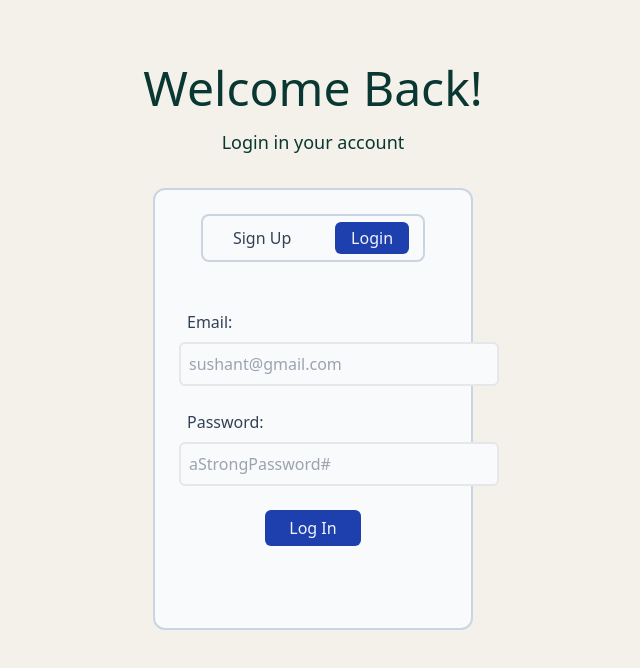
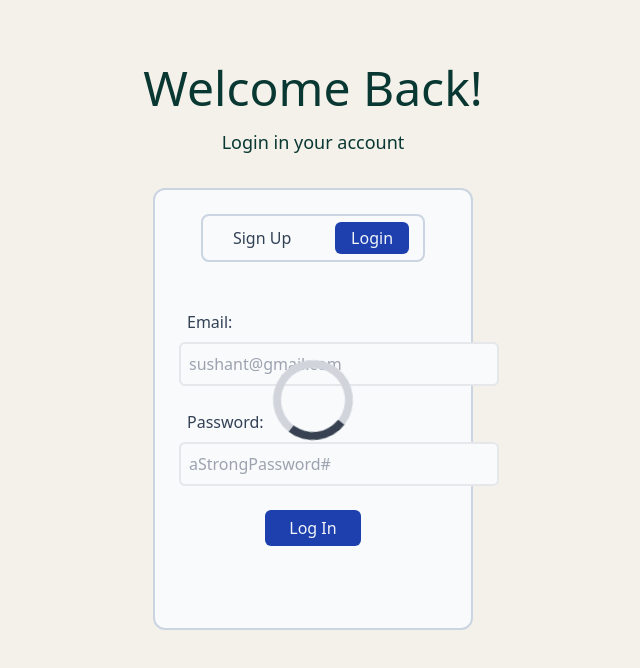
Before and after one commit to sushant102004/Social-Media-Project, a React (Create React App) app: page /login in a window 1280 px wide. Shown: the top 668 px of the page, without its empty margins (327-967 px from the left). Built offline with nearby package versions, Linux system fonts and the light colour scheme.

Commit message:
Loader UI Done

```diff
--- a/public/index.html
+++ b/public/index.html
@@ -17,7 +17,7 @@
       href="https://fonts.googleapis.com/css2?family=Lexend:wght@400;500;600&display=swap"
       rel="stylesheet"
     />
-    <title>Social Memories</title>
+    <title>Happy Memories</title>
   </head>
   <body>
     <noscript>You need to enable JavaScript to run this app.</noscript>
--- /dev/null
+++ b/src/components/Loader.js
@@ -0,0 +1,9 @@
+import React from "react";
+
+export default function Loader() {
+  return (
+    <div className="absolute top-1/2 left-1/2 z-10 -translate-x-1/2 -translate-y-1/2">
+      <div className="h-20 w-20 border-solid border-8 rounded-full border-gray-300 border-t-gray-700 animate-spin"></div>
+    </div>
+  );
+}
--- a/src/pages/login.js
+++ b/src/pages/login.js
@@ -1,6 +1,7 @@
 import React from "react";
 import { useState } from "react";
 import { getAuth, signInWithEmailAndPassword } from "firebase/auth";
+import Loader from "../components/Loader";
 
 export default function Login() {
   const [email, setEmail] = useState("");
@@ -55,6 +56,7 @@ export default function Login() {
           </div>
         </div>
       </div>
+      <Loader/>
     </>
   );
 }
```
